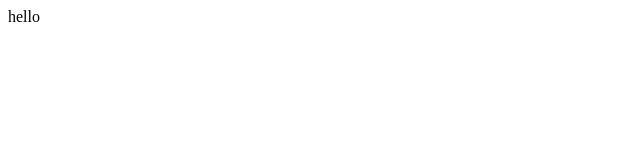
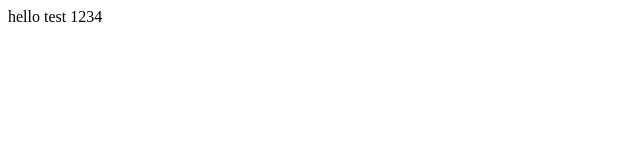
Before and after one commit to uptownhr/netlify-serverless, a Nuxt app: page / in a window 1280 px wide. Shown: the top 160 px of the page, without its empty margins (0-640 px from the left). Built offline with nearby package versions, Linux system fonts and the light colour scheme.

Commit message:
added netlify connection

```diff
--- a/package.json
+++ b/package.json
@@ -4,6 +4,7 @@
   },
 
   "scripts": {
-    "dev": "nuxt"
+    "dev": "nuxt",
+    "generate": "nuxt generate"
   }
 }
--- a/src/pages/index.vue
+++ b/src/pages/index.vue
@@ -1,3 +1,3 @@
 <template>
-  <span>hello</span>
+  <span>hello test 1234</span>
 </template>
```
Also changed, not shown: 1 other file (tests, documents, lock files or other folders).
